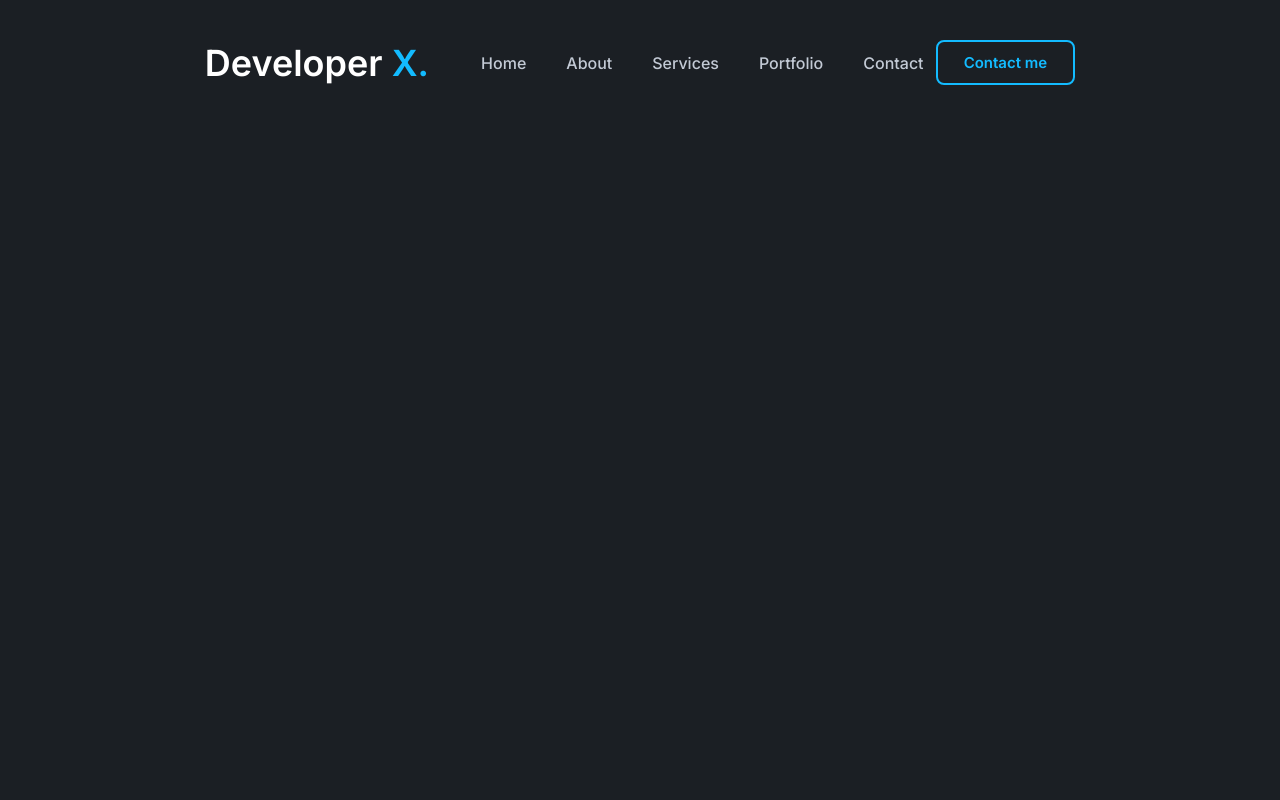
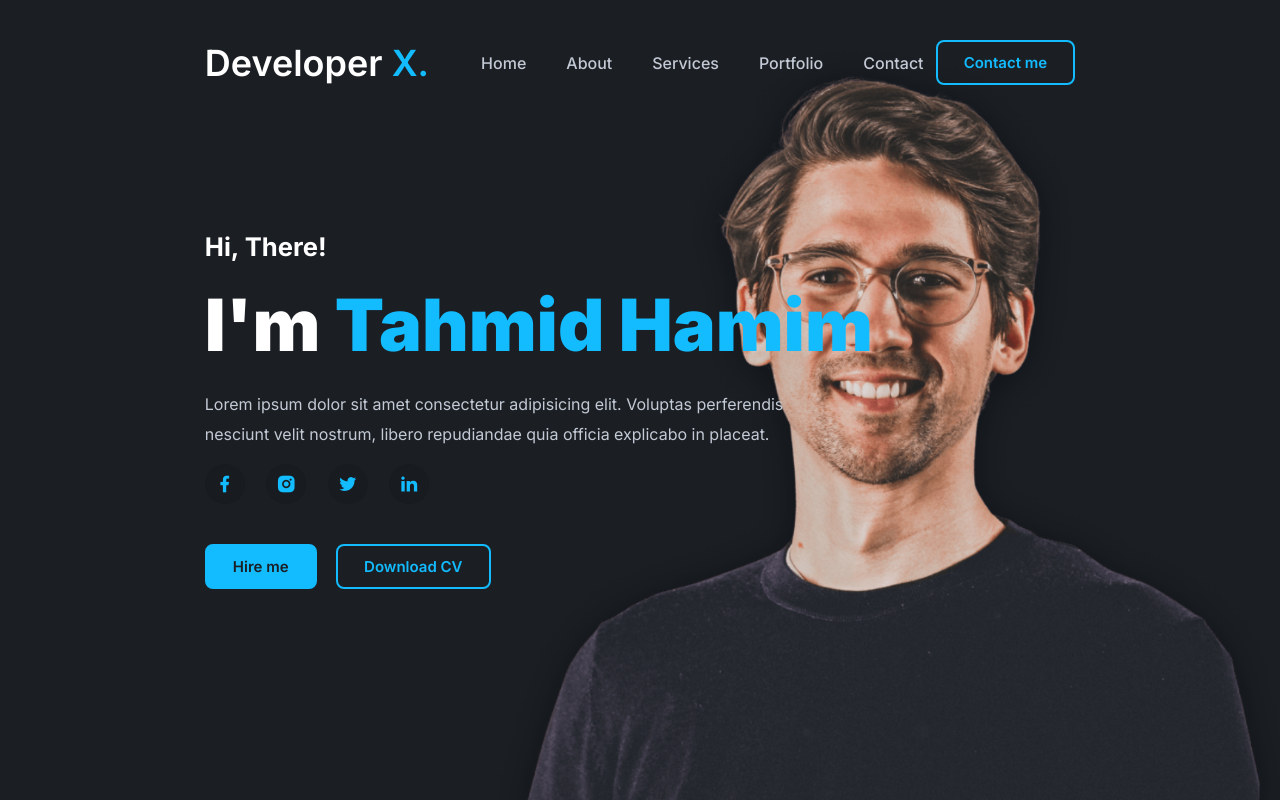
Before and after one commit to matador7495/Personal-Portfolio-Website, a plain HTML site: page index.html in a window 1280 px wide. Drawn offline with nearby package versions, Linux system fonts and the light colour scheme.

Commit message:
hero section

```diff
--- a/css/style.css
+++ b/css/style.css
@@ -90,3 +90,95 @@ span {
   box-shadow: 0 0 20px var(--main-color);
   transform: scale(1.1);
 }
+
+section {
+  padding: 110px 16% 90px;
+}
+
+.hero {
+  height: 100vh;
+  width: 100%;
+  background: url(/img/background.png);
+  background-size: cover;
+  background-position: top right;
+  display: flex;
+  align-items: center;
+  justify-content: flex-start;
+}
+
+.main-content h4 {
+  font-size: 1.6rem;
+}
+
+.main-content h1 {
+  font-size: var(--h1-font);
+  font-weight: 900;
+  margin: 20px 0px 20px;
+  line-height: 1.2;
+}
+
+.main-content p {
+  font-size: var(--p-font);
+  font-weight: 400;
+  width: 620px;
+  max-width: 100%;
+  color: var(--other-color);
+  line-height: 30px;
+  margin-bottom: 15px;
+}
+
+.social {
+  margin-bottom: 40px;
+}
+
+.social i {
+  display: inline-flex;
+  align-items: center;
+  justify-content: center;
+  width: 40px;
+  height: 40px;
+  color: var(--main-color);
+  border-radius: 50%;
+  backdrop-filter: brightness(88%);
+  font-size: 20px;
+  margin-right: 17px;
+  box-shadow: 0 0 20px transparent;
+  cursor: pointer;
+  transition: all 0.50s ease;
+}
+
+.social i:hover {
+  transform: scale(1.1);
+  box-shadow: 0 0 20px var(--main-color);
+}
+
+.btn {
+  display: inline-block;
+  padding: 11px 26px;
+  background-color: var(--main-color);
+  color: var(--bg-color);
+  border: 2px solid var(--main-color);
+  border-radius: 8px;
+  font-size: 15px;
+  font-weight: 600;
+  transition: all 0.50s ease;
+}
+
+.btn:hover {
+  background-color: transparent;
+  color: var(--main-color);
+  box-shadow: 0 0 20px var(--main-color);
+}
+
+.btn2 {
+  background-color: transparent;
+  color: var(--main-color);
+  border: 2px solid var(--main-color);
+  margin-left: 15px;
+  transition: all 0.50s ease;
+}
+
+.btn2:hover {
+  background-color: var(--main-color);
+  color: var(--bg-color);
+}
--- a/index.html
+++ b/index.html
@@ -18,6 +18,11 @@
          href="https://fonts.googleapis.com/css2?family=Inter:wght@100;200;300;400;500;600;700;800;900&display=swap"
          rel="stylesheet"
       />
+      <!-- RemixIcon -->
+      <link
+         href="https://cdn.jsdelivr.net/npm/remixicon@3.5.0/fonts/remixicon.css"
+         rel="stylesheet"
+      />
    </head>
    <body>
       <!-- header -->
@@ -35,6 +40,28 @@
             <a href="#" class="h-btn">Contact me</a>
          </div>
       </header>
+      <!-- hero section -->
+      <section class="hero" id="hero">
+         <div class="main-content">
+            <h4>Hi, There!</h4>
+            <h1>I'm <span>Tahmid Hamim</span></h1>
+            <p>
+               Lorem ipsum dolor sit amet consectetur adipisicing elit. Voluptas
+               perferendis nesciunt velit nostrum, libero repudiandae quia
+               officia explicabo in placeat.
+            </p>
+            <div class="social">
+               <a href="#"><i class="ri-facebook-fill"></i></a>
+               <a href="#"><i class="ri-instagram-fill"></i></a>
+               <a href="#"><i class="ri-twitter-fill"></i></a>
+               <a href="#"><i class="ri-linkedin-fill"></i></a>
+            </div>
+            <div class="main-btn">
+               <a href="#" class="btn">Hire me</a>
+               <a href="#" class="btn btn2">Download CV</a>
+            </div>
+         </div>
+      </section>
       <!-- custom js link -->
       <script src="js/script.js"></script>
    </body>
```
